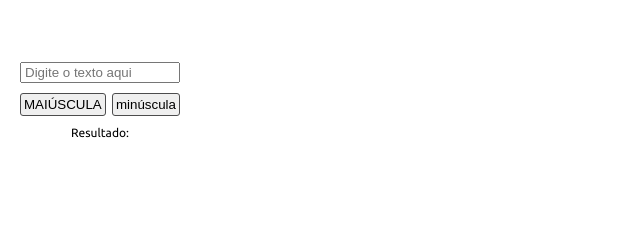
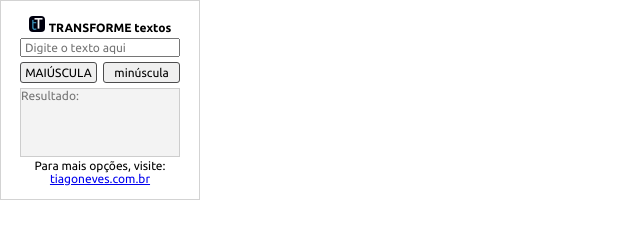
Before and after one commit to gmatioli/extTransformeTexto, a browser extension: page index.html in a window 1280 px wide. Shown: the whole page, without its empty margins (0-640 px from the left). Drawn offline with Linux system fonts and the light colour scheme.

Commit message:
UPDATE: JSON

```diff
--- a/index.html
+++ b/index.html
@@ -16,15 +16,23 @@
   </head>
   <body>
     <section class="secaoPrincipal">
+      <div class="containerTituloLogo">
+        <h1 class="titulo"><img class="logo" src="icons/Logo-tT-16px.png" alt="Logo tT de 16px">TRANSFORME textos</h1>
+      </div>
       <div class="containerInput">
-        <input type="text" name="Texto" id="InputTexto" class="InputTexto" placeholder="Digite o texto aqui" />
+        <input type="text" name="Texto" id="inputTexto" class="inputTexto" placeholder="Digite o texto aqui" />
       </div>
       <div class="containerBotoes" >
-        <button class="botao maiusculo">MAIÚSCULA</button>
-        <button class="botao minusculo">minúscula</button>
+        <button class="botao maiusculo" id="botaoMaiusculo" >MAIÚSCULA</button>
+        <button class="botao minusculo" id="botaoMinusculo" >minúscula</button>
       </div>
       <div class="containerResultado">
-        <p1 class="resultado">Resultado:</p1>
+        <textarea class="resultado" id="resultado" placeholder="Resultado:" disabled></textarea>
+      </div>
+      <div class="containerSite">
+        <p class="introSite">Para mais opções, visite:
+          <a href="http://tiagoneves.com.br">tiagoneves.com.br</a>
+        </p>
       </div>
     </section>
     <script src="script.js"></script>
--- a/style.css
+++ b/style.css
@@ -2,13 +2,9 @@
   margin: 0;
   padding: 0;
   box-sizing: border-box;
+  font-family: "Ubuntu", sans-serif;
+  font-size: 12px;
 }
-
-body {
-    font-family: 'Ubuntu', sans-serif;
-    font-size: 0.75rem;
-}
-
 .secaoPrincipal {
   width: 200px;
   height: 200px;
@@ -17,10 +13,26 @@ body {
   flex-direction: column;
   align-items: center;
   justify-content: center;
-    gap: 5px;
+  border: solid 1px lightgrey;
 }
 
-.InputTexto {
+.containerTituloLogo {
+  width: 200px;
+  display: flex;
+  justify-content: center;
+  font-size: 13px;
+}
+
+.logo {
+  border-radius: 4px;
+  margin-right: 4px;
+}
+
+.containerInput {
+  margin-top: 4px;
+}
+
+.inputTexto {
   width: 160px;
   padding: 1px 3px;
   outline: none;
@@ -35,8 +47,27 @@ body {
 }
 
 .botao {
+  width: 48%;
   padding: 3px;
   border-radius: 3px;
-    border: solid 1px #4C4C4D;
+  border: solid 1px #4c4c4d;
   cursor: pointer;
 }
+
+.containerResultado {
+  width: 100%;
+  text-align: center;
+}
+
+.resultado {
+  width: 160px;
+  height: 69px;
+  text-align: initial;
+  resize: none;
+  background-color: #f3f3f3;
+  cursor: text;
+}
+
+.containerSite {
+  text-align: center;
+}
```
Also changed, not shown: icons/Logo-tT-128px.png (added), icons/Logo-tT-16px.png (added), icons/Logo-tT-300px.png (added), icons/Logo-tT-48px.png (added), img/print_app.jpg (added), manifest.json. Lines whose indentation alone changed are shown as unchanged.
